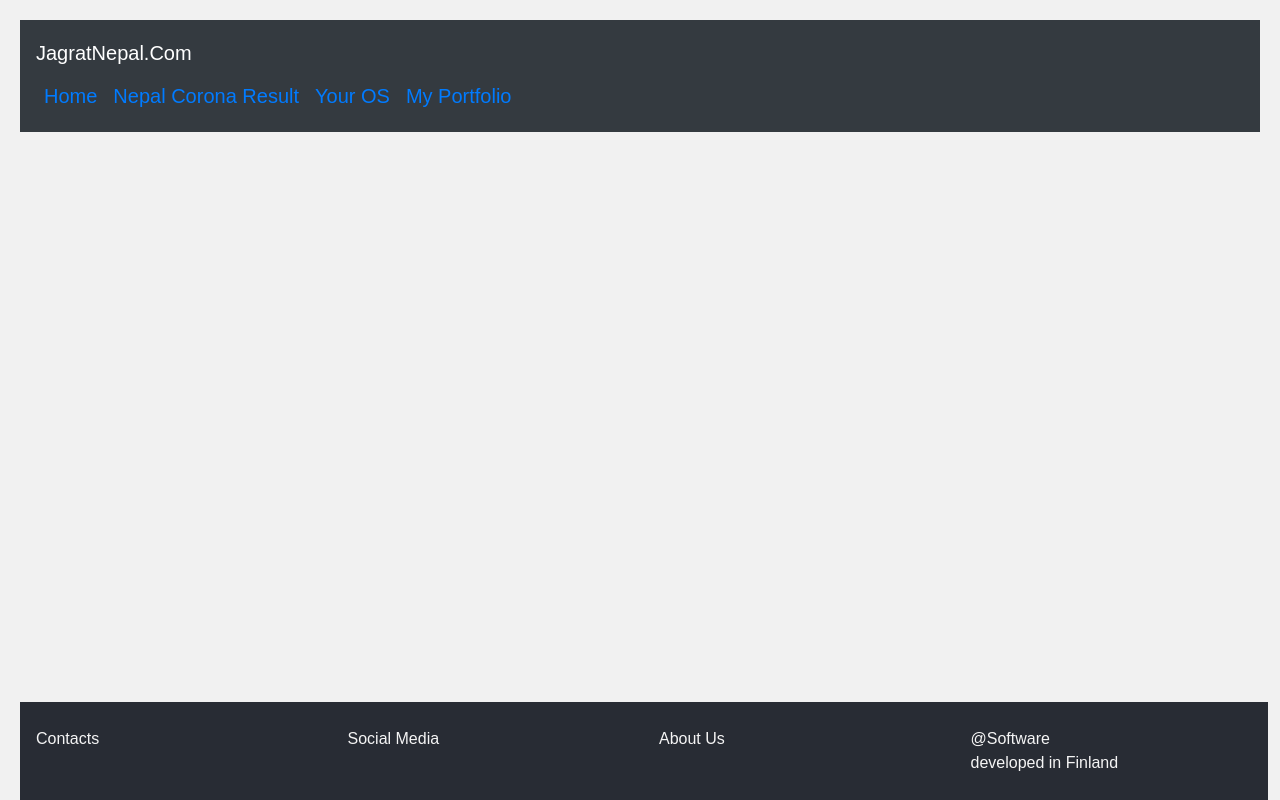
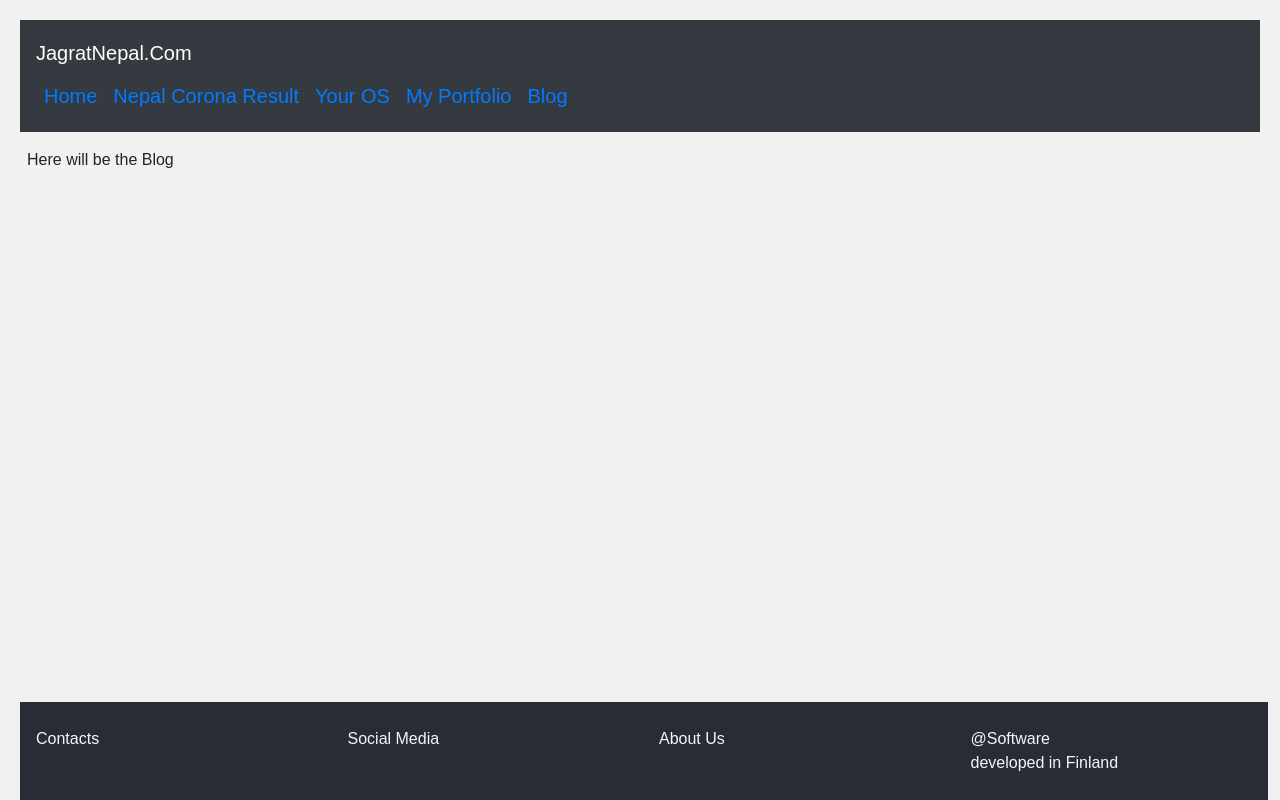
Before and after one commit to SannatKumar/transparency-nepal, a React (Create React App) app: page /blog in a window 1280 px wide. Built offline with nearby package versions, Linux system fonts and the light colour scheme.

Commit message:
Route for the Blog page added

```diff
--- a/src/components/Header.js
+++ b/src/components/Header.js
@@ -6,6 +6,7 @@ import { BrowserRouter as Router, Route, Link } from "react-router-dom";
 import CoronaResult from "../CoronaResult";
 import OsResult from "../OsResult";
 import PortFolio from "../PortFolio";
+import Blog from '../Blog';
 import App from "../App";
 
 class Header extends React.Component {
@@ -43,6 +44,9 @@ class Header extends React.Component {
                         <li class="nav-item nav-link">
                           <Link to="/portfolio/">My Portfolio</Link>
                         </li>
+                        <li class="nav-item nav-link">
+                          <Link to="/blog/">Blog</Link>
+                        </li>
                       </ul>
                     </div>
                   </Navbar.Brand>
@@ -52,6 +56,7 @@ class Header extends React.Component {
               <Route path="/coronaresult" exact component={CoronaResult} />
               <Route path="/osresult" exact component={OsResult} />
               <Route path="/portfolio" exact component={PortFolio} />
+              <Route path="/blog" exact component={Blog} />
           </Router>
         </div>
     );
```
